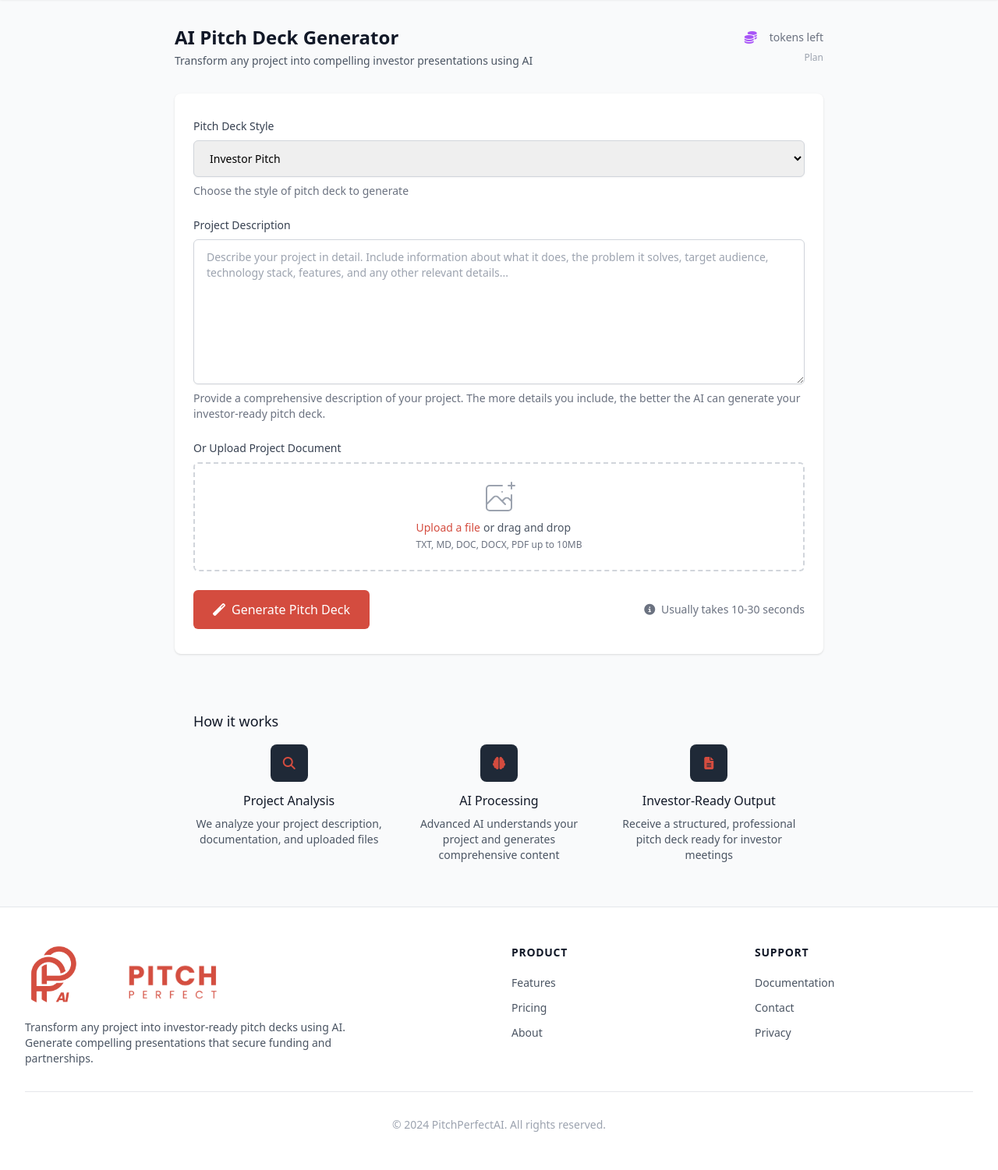
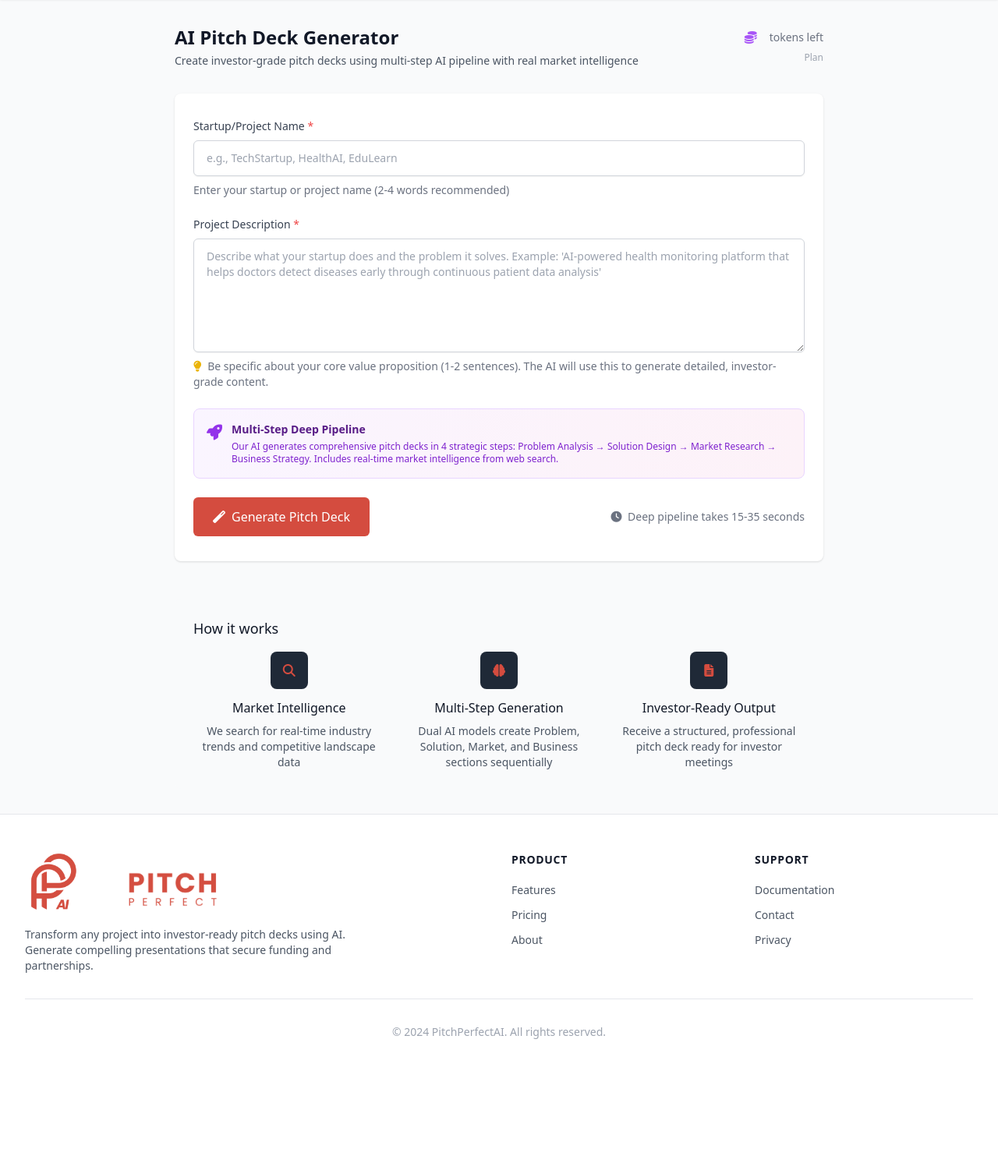
Before and after one commit to ctoriola/synoptic-webapp, a Flask app: page /dashboard/generator in a window 1280 px wide. Shown: the part 97-1598 px from the top of the page at 78% size. After the commit the page ends 1430 px from the top, so only its background shows below. Run offline with Flask 3, Linux system fonts and the light colour scheme; the visitor is signed in with stand-in values (Sample User, id 1); some libraries are stand-ins or nearby versions.

Commit message:
Integrate deep pitch pipeline into dashboard generator UI

```diff
--- a/templates/dashboard/generator.html
+++ b/templates/dashboard/generator.html
@@ -9,7 +9,7 @@
         <div class="flex flex-col sm:flex-row sm:justify-between sm:items-center gap-4">
             <div>
                 <h1 class="text-2xl font-bold text-gray-900">AI Pitch Deck Generator</h1>
-                <p class="mt-1 text-sm text-gray-600">Transform any project into compelling investor presentations using AI</p>
+                <p class="mt-1 text-sm text-gray-600">Create investor-grade pitch decks using multi-step AI pipeline with real market intelligence</p>
             </div>
             <div class="flex flex-col sm:text-right gap-2">
                 <div class="flex items-center space-x-2">
@@ -44,55 +44,49 @@
     <div class="bg-white shadow rounded-lg mb-8">
         <div class="px-6 py-8">
             <form id="repo-form" class="space-y-6">
+                <!-- New: Startup Name Field -->
                 <div>
-                    <label for="generationType" class="block text-sm font-medium text-gray-700 mb-2">
-                        Pitch Deck Style
+                    <label for="startupName" class="block text-sm font-medium text-gray-700 mb-2">
+                        Startup/Project Name <span class="text-red-500">*</span>
                     </label>
-                    <select id="generationType"
-                            name="generationType"
-                            class="block w-full px-4 py-3 border border-gray-300 rounded-md shadow-sm focus:outline-none focus:ring-primary-500 focus:border-primary-500 sm:text-sm">
-                        <option value="investor">Investor Pitch</option>
-                        <option value="product">Product Demo</option>
-                        <option value="partnership">Partnership Proposal</option>
-                    </select>
+                    <input type="text"
+                           id="startupName"
+                           name="startupName"
+                           placeholder="e.g., TechStartup, HealthAI, EduLearn"
+                           required
+                           class="block w-full px-4 py-3 border border-gray-300 rounded-md shadow-sm placeholder-gray-400 focus:outline-none focus:ring-primary-500 focus:border-primary-500 sm:text-sm">
                     <p class="mt-2 text-sm text-gray-500">
-                        Choose the style of pitch deck to generate
+                        Enter your startup or project name (2-4 words recommended)
                     </p>
                 </div>
 
+                <!-- Updated: Project Description -->
                 <div>
                     <label for="projectDescription" class="block text-sm font-medium text-gray-700 mb-2">
-                        Project Description
+                        Project Description <span class="text-red-500">*</span>
                     </label>
                     <textarea id="projectDescription"
                               name="projectDescription"
-                              rows="8"
-                              placeholder="Describe your project in detail. Include information about what it does, the problem it solves, target audience, technology stack, features, and any other relevant details..."
+                              rows="6"
+                              placeholder="Describe what your startup does and the problem it solves. Example: 'AI-powered health monitoring platform that helps doctors detect diseases early through continuous patient data analysis'"
                               required
                               class="block w-full px-4 py-3 border border-gray-300 rounded-md shadow-sm placeholder-gray-400 focus:outline-none focus:ring-primary-500 focus:border-primary-500 sm:text-sm resize-vertical"></textarea>
                     <p class="mt-2 text-sm text-gray-500">
-                        Provide a comprehensive description of your project. The more details you include, the better the AI can generate your investor-ready pitch deck.
+                        <i class="fas fa-lightbulb text-yellow-500 mr-1"></i>
+                        Be specific about your core value proposition (1-2 sentences). The AI will use this to generate detailed, investor-grade content.
                     </p>
                 </div>
 
-                <div>
-                    <label class="block text-sm font-medium text-gray-700 mb-2">
-                        Or Upload Project Document
-                    </label>
-                    <div class="mt-1 flex justify-center px-6 pt-5 pb-6 border-2 border-gray-300 border-dashed rounded-md hover:border-primary-400 transition-colors">
-                        <div class="space-y-1 text-center">
-                            <svg class="mx-auto h-12 w-12 text-gray-400" stroke="currentColor" fill="none" viewBox="0 0 48 48" aria-hidden="true">
-                                <path d="M28 8H12a4 4 0 00-4 4v20m32-12v8m0 0v8a4 4 0 01-4 4H12a4 4 0 01-4-4v-4m32-4l-3.172-3.172a4 4 0 00-5.656 0L28 28M8 32l9.172-9.172a4 4 0 015.656 0L28 28m0 0l4 4m4-24h8m-4-4v8m-12 4h.02" stroke-width="2" stroke-linecap="round" stroke-linejoin="round" />
-                            </svg>
-                            <div class="flex text-sm text-gray-600">
-                                <label for="projectFile" class="relative cursor-pointer bg-white rounded-md font-medium text-primary-600 hover:text-primary-500 focus-within:outline-none focus-within:ring-2 focus-within:ring-offset-2 focus-within:ring-primary-500">
-                                    <span>Upload a file</span>
-                                    <input id="projectFile" name="projectFile" type="file" accept=".txt,.md,.doc,.docx,.pdf" class="sr-only">
-                                </label>
-                                <p class="pl-1">or drag and drop</p>
-                            </div>
-                            <p class="text-xs text-gray-500">
-                                TXT, MD, DOC, DOCX, PDF up to 10MB
+                <!-- New: Deep Pipeline Info Badge -->
+                <div class="bg-gradient-to-r from-purple-50 to-pink-50 border border-purple-200 rounded-lg p-4">
+                    <div class="flex items-start">
+                        <div class="flex-shrink-0">
+                            <i class="fas fa-rocket text-purple-600 text-xl"></i>
+                        </div>
+                        <div class="ml-3">
+                            <h4 class="text-sm font-semibold text-purple-900">Multi-Step Deep Pipeline</h4>
+                            <p class="mt-1 text-xs text-purple-700">
+                                Our AI generates comprehensive pitch decks in 4 strategic steps: Problem Analysis → Solution Design → Market Research → Business Strategy. Includes real-time market intelligence from web search.
                             </p>
                         </div>
                     </div>
@@ -109,8 +103,8 @@
                     </button>
 
                     <div class="text-sm text-gray-500 text-center sm:text-left">
-                        <i class="fas fa-info-circle mr-1"></i>
-                        Usually takes 10-30 seconds
+                        <i class="fas fa-clock mr-1"></i>
+                        Deep pipeline takes 15-35 seconds
                     </div>
                 </div>
             </form>
@@ -194,15 +188,15 @@
                 <div class="w-12 h-12 bg-gray-800 rounded-lg flex items-center justify-center mx-auto mb-3">
                     <i class="fas fa-search text-primary-600"></i>
                 </div>
-                <h4 class="font-medium text-gray-900 mb-2">Project Analysis</h4>
-                <p class="text-sm text-gray-600">We analyze your project description, documentation, and uploaded files</p>
+                <h4 class="font-medium text-gray-900 mb-2">Market Intelligence</h4>
+                <p class="text-sm text-gray-600">We search for real-time industry trends and competitive landscape data</p>
             </div>
             <div class="text-center">
                 <div class="w-12 h-12 bg-gray-800 rounded-lg flex items-center justify-center mx-auto mb-3">
                     <i class="fas fa-brain text-primary-600"></i>
                 </div>
-                <h4 class="font-medium text-gray-900 mb-2">AI Processing</h4>
-                <p class="text-sm text-gray-600">Advanced AI understands your project and generates comprehensive content</p>
+                <h4 class="font-medium text-gray-900 mb-2">Multi-Step Generation</h4>
+                <p class="text-sm text-gray-600">Dual AI models create Problem, Solution, Market, and Business sections sequentially</p>
             </div>
             <div class="text-center">
                 <div class="w-12 h-12 bg-gray-800 rounded-lg flex items-center justify-center mx-auto mb-3">
@@ -258,14 +252,36 @@ document.addEventListener('DOMContentLoaded', function() {
 
     function showContent(data, type) {
         let content = '';
-        let title = 'Pitch Deck';
+        let title = 'Investor-Grade Pitch Deck';
         let message = 'Pitch deck saved to your projects';
 
-        // Handle pitch deck content
-        const pitchDeck = data.pitch_deck || {};
-        if (pitchDeck.content) {
-            // Convert markdown-style content to HTML
-            content = `<div class="prose max-w-none pitch-deck-content">${pitchDeck.content.replace(/\n/g, '<br>').replace(/\*\*(.*?)\*\*/g, '<strong>$1</strong>')}</div>`;
+        // Handle deep pitch content (markdown format)
+        if (data.pitch) {
+            // Convert markdown to HTML with better formatting
+            content = `<div class="prose max-w-none pitch-deck-content">`;
+
+            // Split by sections
+            const sections = data.pitch.split('##').filter(s => s.trim());
+
+            sections.forEach(section => {
+                const lines = section.trim().split('\n');
+                const sectionTitle = lines[0].trim();
+                const sectionContent = lines.slice(1).join('\n').trim();
+
+                if (sectionTitle && sectionContent) {
+                    content += `
+                        <div class="mb-8 pb-6 border-b border-gray-200 last:border-0">
+                            <h2 class="text-2xl font-bold text-gray-900 mb-4">${sectionTitle}</h2>
+                            <div class="text-gray-700 leading-relaxed whitespace-pre-wrap">${sectionContent}</div>
+                        </div>
+                    `;
+                }
+            });
+
+            content += `</div>`;
+        } else if (data.pitch_deck && data.pitch_deck.content) {
+            // Fallback to old format
+            content = `<div class="prose max-w-none pitch-deck-content">${data.pitch_deck.content.replace(/\n/g, '<br>').replace(/\*\*(.*?)\*\*/g, '<strong>$1</strong>')}</div>`;
         } else {
             content = '<div class="prose max-w-none">No pitch deck content available</div>';
         }
@@ -317,37 +333,38 @@ document.addEventListener('DOMContentLoaded', function() {
     form.addEventListener('submit', async function(e) {
         e.preventDefault();
 
-        // Get project description from textarea
+        // Get startup name and description
+        const startupName = document.getElementById('startupName').value.trim();
         const description = document.getElementById('projectDescription').value.trim();
-        const fileInput = document.getElementById('projectFile');
-        const file = fileInput.files[0];
 
-        if (!description && !file) {
-            showError('Please provide either a project description or upload a document');
+        if (!startupName || !description) {
+            showError('Please provide both startup name and description');
             return;
         }
 
-        const type = generationType.value;
         setLoading(true);
-        showStatus('Processing your project information...');
+
+        // Show multi-step progress
+        showStatus('🔍 Step 1/4: Searching for market intelligence...');
 
         try {
-            let endpoint = '/api/generate';
-            let formData = new FormData();
+            // Use the new deep pitch generation endpoint
+            const endpoint = '/api/generate-deep-pitch';
 
-            formData.append('generation_type', type);
-
-            if (file) {
-                formData.append('project_file', file);
-                showStatus('Processing uploaded document...');
-            } else {
-                formData.append('project_description', description);
-                showStatus('Processing project description...');
-            }
+            // Simulate progress updates
+            setTimeout(() => showStatus('🧠 Step 2/4: Analyzing problem statement...'), 3000);
+            setTimeout(() => showStatus('💡 Step 3/4: Designing solution strategy...'), 8000);
+            setTimeout(() => showStatus('📊 Step 4/4: Building market & business model...'), 15000);
 
             const response = await fetch(endpoint, {
                 method: 'POST',
-                body: formData
+                headers: {
+                    'Content-Type': 'application/json',
+                },
+                body: JSON.stringify({
+                    name: startupName,
+                    description: description
+                })
             });
 
             if (response.status === 403) {
@@ -359,7 +376,6 @@ document.addEventListener('DOMContentLoaded', function() {
             // Check if response is JSON before parsing
             const contentType = response.headers.get('content-type');
             if (!contentType || !contentType.includes('application/json')) {
-                // If not JSON, likely an HTML error page or redirect
                 const text = await response.text();
                 if (text.includes('<!doctype') || text.includes('<html')) {
                     throw new Error('Server returned an error page. Please try again or contact support.');
@@ -370,10 +386,15 @@ document.addEventListener('DOMContentLoaded', function() {
             const data = await response.json();
 
             if (!response.ok) {
-                throw new Error(data.error || 'Failed to generate content');
+                throw new Error(data.error || 'Failed to generate pitch deck');
             }
 
-            showContent(data, type);
+            // Show success and display content
+            showStatus('✅ Pitch deck generated successfully!');
+            setTimeout(() => {
+                showContent(data, 'deep-pitch');
+            }, 500);
+
         } catch (error) {
             console.error('Error:', error);
             showError(error.message || 'An unexpected error occurred');
```
